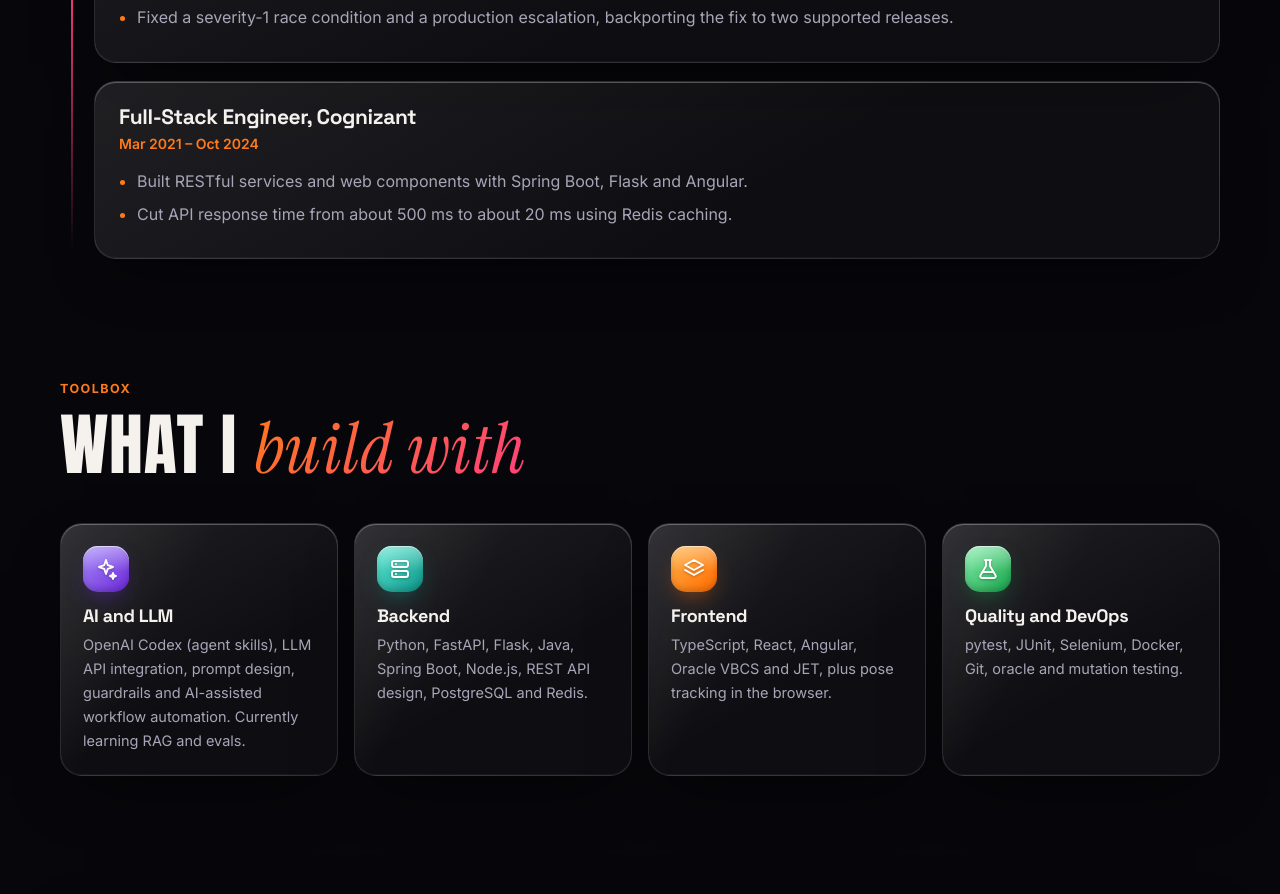
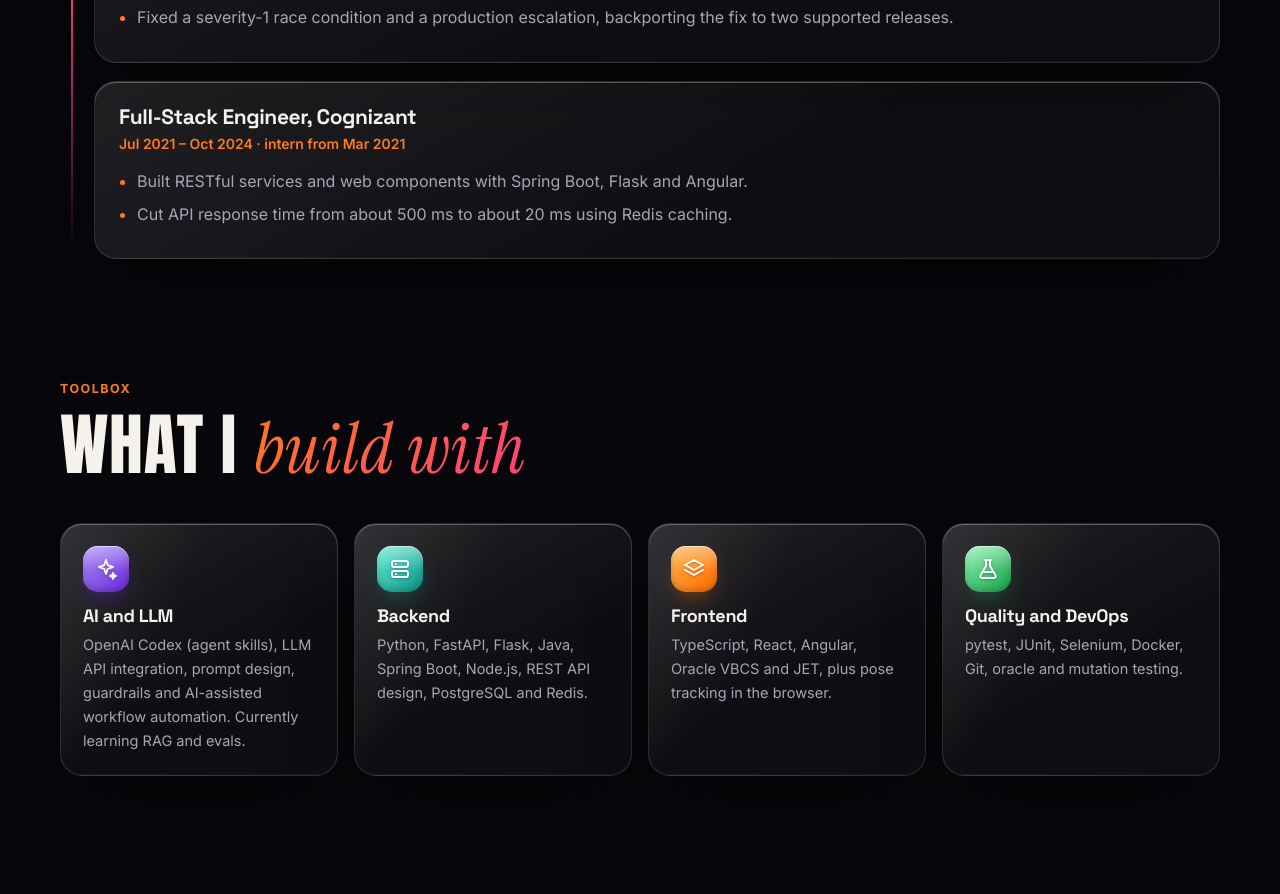
Before and after one commit to HemeshRaya/HemeshRaya.github.io, a plain HTML site: page index.html in a window 1280 px wide. Shown: the part 3861-4755 px from the top of the page. Drawn offline with Linux system fonts and the light colour scheme.

Commit message:
Add files via upload

```diff
--- a/index.html
+++ b/index.html
@@ -91,7 +91,7 @@
       <li>Migrated workflows from Oracle JET to Oracle VBCS, so customers could adopt the new pages incrementally.</li>
       <li>Owned shared UI components and removed a fixed 5-second delay when staff applied permit conditions.</li>
       <li>Fixed a severity-1 race condition and a production escalation, backporting the fix to two supported releases.</li></ul></article>
-    <article class="job glass" data-reveal><h3>Full-Stack Engineer, Cognizant</h3><div class="meta">Mar 2021 &ndash; Oct 2024</div><ul>
+    <article class="job glass" data-reveal><h3>Full-Stack Engineer, Cognizant</h3><div class="meta">Jul 2021 &ndash; Oct 2024 &middot; intern from Mar 2021</div><ul>
       <li>Built RESTful services and web components with Spring Boot, Flask and Angular.</li>
       <li>Cut API response time from about 500 ms to about 20 ms using Redis caching.</li></ul></article>
   </div>
```
Also changed, not shown: 1 other file.
